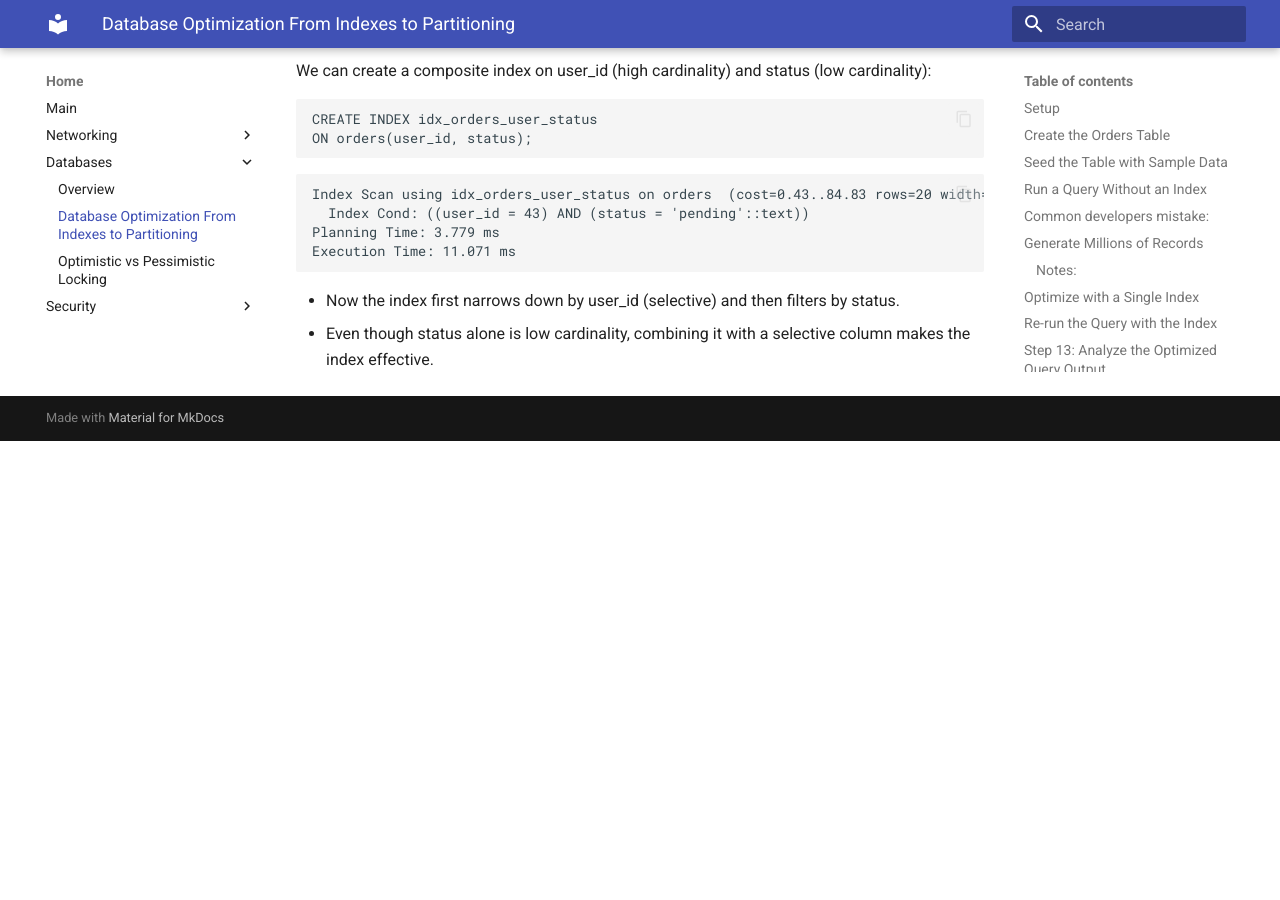
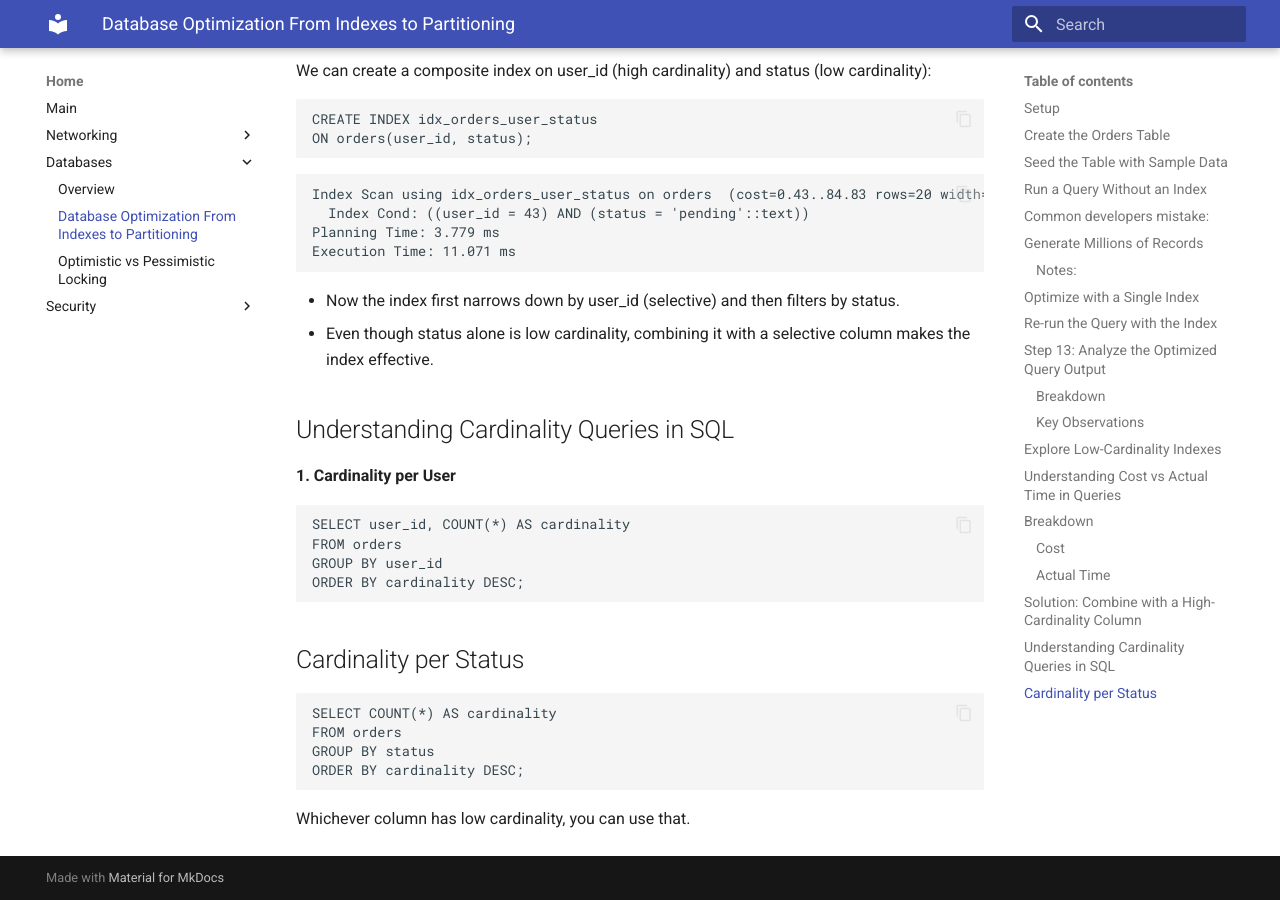
Before and after one commit to labeebahmad201/backend-engineering-notes, an MkDocs documentation site: the page built from docs/databases/Database-Optimization-From-Indexes-to-Partitioning.md, in a window 1280 px wide and 900 px high, scrolled down 6131 px. Built offline with MkDocs 1.6.1 and Material for MkDocs 9.7.7, drawn with Linux system fonts in a browser that asks for light colours; before the commit the page ends 6572 px from its top, so only the background shows below that.

Commit message:
Update Database-Optimization-From-Indexes-to-Partitioning.md

````diff
--- a/docs/databases/Database-Optimization-From-Indexes-to-Partitioning.md
+++ b/docs/databases/Database-Optimization-From-Indexes-to-Partitioning.md
@@ -242,3 +242,25 @@ Execution Time: 11.071 ms
 ```
 - Now the index first narrows down by user_id (selective) and then filters by status.
 - Even though status alone is low cardinality, combining it with a selective column makes the index effective.
+
+## Understanding Cardinality Queries in SQL
+
+**1. Cardinality per User**
+
+```sql
+SELECT user_id, COUNT(*) AS cardinality
+FROM orders
+GROUP BY user_id
+ORDER BY cardinality DESC;
+```
+
+## Cardinality per Status
+
+```sql
+SELECT COUNT(*) AS cardinality
+FROM orders
+GROUP BY status
+ORDER BY cardinality DESC;
+```
+
+Whichever column has low cardinality, you can use that.
````
